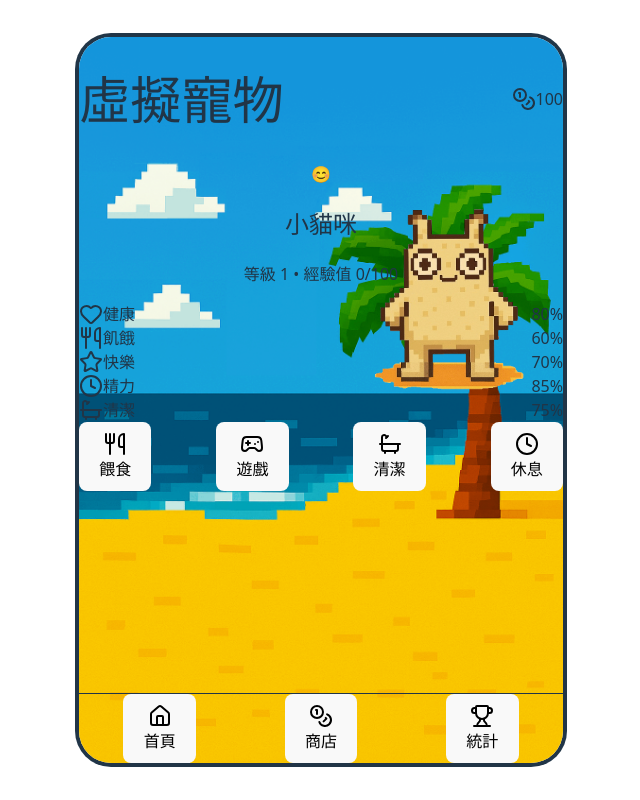
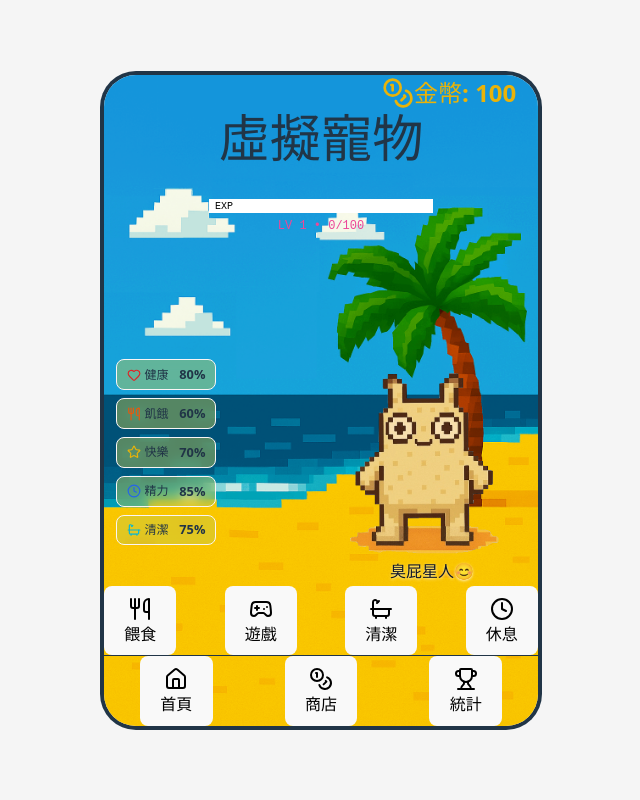
Before and after one commit to quanhuiyang02/fullstack_project, a React (Vite) app in the folder frontend/: page / in a window 1280 px wide. Shown: the whole page, without its empty margins (319-959 px from the left). Built offline with nearby package versions, Linux system fonts and the light colour scheme.

Commit message:
經驗條

```diff
--- a/frontend/src/App.jsx
+++ b/frontend/src/App.jsx
@@ -7,7 +7,7 @@ import eat from './assets/eat.gif';
 const VirtualPetGame = () => {
   // 遊戲狀態
   const [pet, setPet] = useState({
-    name: "小貓咪",
+    name: "臭屁星人",
     type: "cat",
     level: 1,
     exp: 0,
@@ -177,25 +177,99 @@ const VirtualPetGame = () => {
     if (pet.cleanliness < 30) return '🤢';
     return '😊';
   };
+  const ExpBar = ({ level, exp }) => {
+    const prog = exp % 100;        // 0–99
+    return (
+      <div style={{ display:'flex', flexDirection:'column', alignItems:'center', gap:'4px', marginBottom:'8px' }}>
+        {/* 外框 */}
+        <div
+          style={{
+            position:'relative',
+            width :'220px',          // 你想多寬自己改
+            height:'10px',
+            imageRendering:'pixelated',
 
-  const StatusBar = ({ label, value, icon, color }) => (
-    <div className="bg-white rounded-lg p-3 shadow-sm">
-      <div className="flex items-center justify-between mb-2">
-        <div className="flex items-center space-x-2">
-          {icon}
-          <span className="text-sm font-medium text-gray-700">{label}</span>
+            /* 黑色邊框 + 1px 內距模擬像素描邊 */
+            background:'#000',
+            padding:'2px',
+            boxSizing:'content-box',
+          }}
+        >
+          {/* 內框（白底） */}
+          <div style={{
+            position:'absolute',
+            inset : 0,
+            background:'#fff',
+          }} />
+
+          {/* 綠色進度條 */}
+          <div style={{
+            position:'absolute',
+            top : 0,
+            left: 0,
+            width:`${prog}%`,
+            height:'100%',
+            background:'#8bc34a',   // 你想換顏色就改這裡
+          }} />
+
+          {/* 文字 EXP */}
+          <span style={{
+            position:'absolute',
+            left :'6px',
+            top  :'50%',
+            transform:'translateY(-50%)',
+            fontFamily:'"Press Start 2P", monospace',
+            fontSize:'10px',
+            color:'#000',
+            pointerEvents:'none',
+          }}>
+            EXP
+          </span>
+
+          {/* 右下階梯效果：用 ::after 疊一格一格的白塊 */}
+          <span style={{ }} />
         </div>
-        <span className="text-sm font-bold">{Math.round(value)}%</span>
+
+        {/* LV + 數字 */}
+        <span style={{
+          fontFamily:'"Press Start 2P", monospace',
+          fontSize  :'12px',
+          color     :'#ec4899',
+        }}>
+          LV {level}  •  {exp}/100
+        </span>
       </div>
-      <div className="w-full bg-gray-200 rounded-full h-2">
-        <div
-          className={`h-2 rounded-full transition-all duration-300 ${getStatusColor(value)}`}
-          style={{ width: `${Math.max(0, Math.min(100, value))}%` }}
-        />
+    );
+  };
+  const StatusBox = ({ label, value, icon }) => (
+    <div
+      /* 外框樣式 */
+      style={{
+        display        : 'flex',
+        alignItems     : 'center',
+        justifyContent : 'space-between',
+
+        /* 框線 + 半透明底做毛玻璃感 */
+        backgroundColor: 'rgba(194, 202, 77, 0.44)',
+        backdropFilter : 'blur(6px)',
+        WebkitBackdropFilter : 'blur(6px)',
+        border         : '1.5px solid rgb(250, 245, 245)',
+        borderRadius   : '0.5rem',
+        padding        : '0.3rem 0.6rem',
+      }}
+    >
+      {/* 左側：圖示 + 標籤 */}
+      <div style={{ display:'flex', alignItems:'center', gap:'4px' }}>
+        {icon}
+        <span style={{ fontSize:'0.75rem', fontWeight:600 }}>{label}</span>
       </div>
+
+      {/* 右側：百分比數字 */}
+      <span style={{ fontSize:'0.8rem', fontWeight:700 }}>
+        {Math.round(value)}%
+      </span>
     </div>
   );
-
   const ActionButton = ({ onClick, disabled, children, color = "bg-blue-500" }) => (
     <button
       onClick={onClick}
@@ -207,42 +281,70 @@ const VirtualPetGame = () => {
   );
 
   const HomeView = () => (
-    <div className="flex flex-col flex-1 overflow-hidden relative">
+    <div className="relative flex flex-col h-full overflow-hidden">
+       {/* 下面是圖片+臭屁星人+emoji*/}
        <img
           src={petGif}
           alt="寵物"
-          className="w-[192px] h-[192px] object-contain absolute z-10 pointer-events-none"
+          className="absolute bottom-4 right-4 w-[192px] h-[192px] object-contain z-10 pointer-events-none"
           style={{ right: '1rem', bottom: '6rem' }}
           />
+        <div
+      className="absolute flex items-center gap-1 z-20"
+    style={{
+    right : '4rem',   // 與角色齊右
+    bottom: '4.5rem',   // 4rem ≈ 64px，高度略低於角色底
+    fontWeight: 700,
+    fontSize  : '1rem',
+    color     : '#0f172a', // 深灰，可自行改色
+    textShadow: '0 1px 3px rgba(255,255,255,0.8)', // 亮邊讓字在背景上更清晰
+  }}
+>
+  <span>{pet.name}</span>
+  <span style={{ fontSize:'1rem' /* 稍微大一點 */ }}>
+    {getPetEmoji()}
+  </span>
+</div>
       {/* 上半部：寵物顯示區域 + 狀態條 */}
       <div className="flex-1 overflow-x-hidden overflow-y-auto space-y-6 pb-2 max-h-[calc(100%-100px)]">
         {/* 寵物顯示區域 */}
         <div className="bg-gradient-to-br from-pink-100 to-purple-100 rounded-2xl p-6 text-center shadow-lg relative">
-          <div className="text-8xl mb-4 animate-bounce">
-            {getPetEmoji()}
-          </div>
 
-          <h2 className="text-2xl font-bold text-gray-800 mb-2">{pet.name}</h2>
-          <p className="text-gray-600">等級 {pet.level} • 經驗值 {pet.exp}/100</p>
-          <div className="w-full bg-gray-200 rounded-full h-2 mt-2">
-            <div
-              className="bg-purple-500 h-2 rounded-full transition-all duration-300"
-              style={{ width: `${(pet.exp % 100)}%` }}
-            />
-          </div>
+          <ExpBar level={pet.level} exp={pet.exp} />
         </div>
 
         {/* 狀態欄 */}
-        <div className="grid grid-cols-1 gap-3">
-          <StatusBar label="健康" value={pet.health} icon={<Heart className="w-4 h-4 text-red-500" />} />
-          <StatusBar label="飢餓" value={pet.hunger} icon={<Utensils className="w-4 h-4 text-orange-500" />} />
-          <StatusBar label="快樂" value={pet.happiness} icon={<Star className="w-4 h-4 text-yellow-500" />} />
-          <StatusBar label="精力" value={pet.energy} icon={<Clock className="w-4 h-4 text-blue-500" />} />
-          <StatusBar label="清潔" value={pet.cleanliness} icon={<Bath className="w-4 h-4 text-cyan-500" />} />
-        </div>
+        <div
+  style={{
+    position :'absolute',
+    left     :'0.75rem',
+    top      :'10rem',     // 想再往下就加大
+    width    :'100px',
+
+    display  :'flex',
+    flexDirection:'column',
+    gap      :'0.5rem',    // 兩框之間間距 8px
+    zIndex   : 50,
+  }}
+>
+  <StatusBox label="健康"  value={pet.health}
+             icon={<Heart    style={{width:14,height:14,color:'#dc2626'}} />} />
+
+  <StatusBox label="飢餓"  value={pet.hunger}
+             icon={<Utensils style={{width:14,height:14,color:'#ea580c'}} />} />
+
+  <StatusBox label="快樂"  value={pet.happiness}
+             icon={<Star     style={{width:14,height:14,color:'#eab308'}} />} />
+
+  <StatusBox label="精力"  value={pet.energy}
+             icon={<Clock    style={{width:14,height:14,color:'#2563eb'}} />} />
+
+  <StatusBox label="清潔"  value={pet.cleanliness}
+             icon={<Bath     style={{width:14,height:14,color:'#06b6d4'}} />} />
+</div>
       </div>
 
-      {/* 下半部：操作按鈕固定在底部上方 */}
+      {/*操作按鈕 下半部：操作按鈕固定在底部上方 */}
       <div className="mt-auto px-4 pb-2">
         <div className="w-full flex justify-between items-center gap-x-2">
           <ActionButton onClick={feedPet} disabled={inventory.food === 0} color="bg-orange-500">
@@ -280,7 +382,7 @@ const VirtualPetGame = () => {
       <h2 className="text-2xl font-bold text-gray-800 mb-4">商店</h2>
       <div className="bg-yellow-100 rounded-lg p-4 mb-4">
         <div className="flex items-center">
-          <Coins className="w-5 h-5 text-yellow-600 mr-2" />
+          <Coins className="w-8 h-5 text-yellow-600 mr-2" />
           <span className="font-bold text-yellow-800">金幣: {pet.coins}</span>
         </div>
       </div>
@@ -370,7 +472,7 @@ const VirtualPetGame = () => {
     <div className="w-screen h-screen flex items-center justify-center bg-gray-200 overflow-hidden">
       {/* 📱 手機框 */}
       <div
-  className="w-[484px] h-[726px] rounded-[2rem] overflow-hidden shadow-xl
+  className="w-[434px] h-[651px] rounded-[2rem] overflow-hidden shadow-xl
              ring-4 ring-indigo-300/60 bg-white/10 backdrop-blur-md flex flex-col"
   style={{
     // 只在首頁顯示背景，其餘 view 傳 'none'
@@ -388,27 +490,32 @@ const VirtualPetGame = () => {
           </div>
         )}
 
-        {/* 頂部欄 */}
-        <div className="bg-white/80 p-4 shadow-sm">
-          <div className="flex justify-between items-center">
-            <h1 className="text-xl font-bold text-gray-800">虛擬寵物</h1>
-            <div className="flex items-center space-x-4">
-              <div className="flex items-center">
-                <Coins className="w-4 h-4 text-yellow-500 mr-1" />
-                <span className="font-medium">{pet.coins}</span>
-              </div>
-            </div>
-          </div>
-        </div>
+{/* 頂部欄狀態 */}
+<div className="relative bg-white/80 p-4 shadow-sm flex justify-center">
+  {/* 正常流里水平置中 */}
+  <h1 className="text-xl font-bold text-gray-800">
+    虛擬寵物
+  </h1>
+  <div
+  className="absolute top-8 flex items-center space-x-1"
+  style={{ right: '5%' }}  >
+    <Coins style={{color: '#eab308' }}size={32} className="text-yellow-600 mr-2" />
+    <span style={{ fontSize: '1.5rem', fontWeight: 700, color: '#eab308' }}>
+  金幣: {pet.coins}
+</span>
+  </div>
+</div>
 
-        {/* 中間內容，讓它佔滿剩下高度，避免溢出 */}
+
+
+        {/* 主要內容區 */}
         <div className="flex-1 overflow-y-auto p-4">
           {currentView === 'home' && <HomeView />}
           {currentView === 'shop' && <ShopView />}
           {currentView === 'stats' && <StatsView />}
         </div>
 
-        {/* ✅ 底部導航「放在 flex 結構的最下層」，不使用 fixed/absolute */}
+        {/*  底部導航 */}
         <div className="bg-white border-t shadow-lg">
           <div className="flex justify-around py-2">
             <button
--- a/frontend/src/index.css
+++ b/frontend/src/index.css
@@ -32,6 +32,7 @@ body {
   place-items: center;
   min-width: 320px;
   min-height: 100vh;
+  background-color: #f5f5f5; /* ✅ 你可以用淺灰或純白 */
 }
 
 h1 {
@@ -70,3 +71,6 @@ button:focus-visible {
     background-color: #f9f9f9;
   }
 }
+html, body, #root {
+  height: 100%;
+}
```
Also changed, not shown: 1 other file (tests, documents, lock files or other folders).
